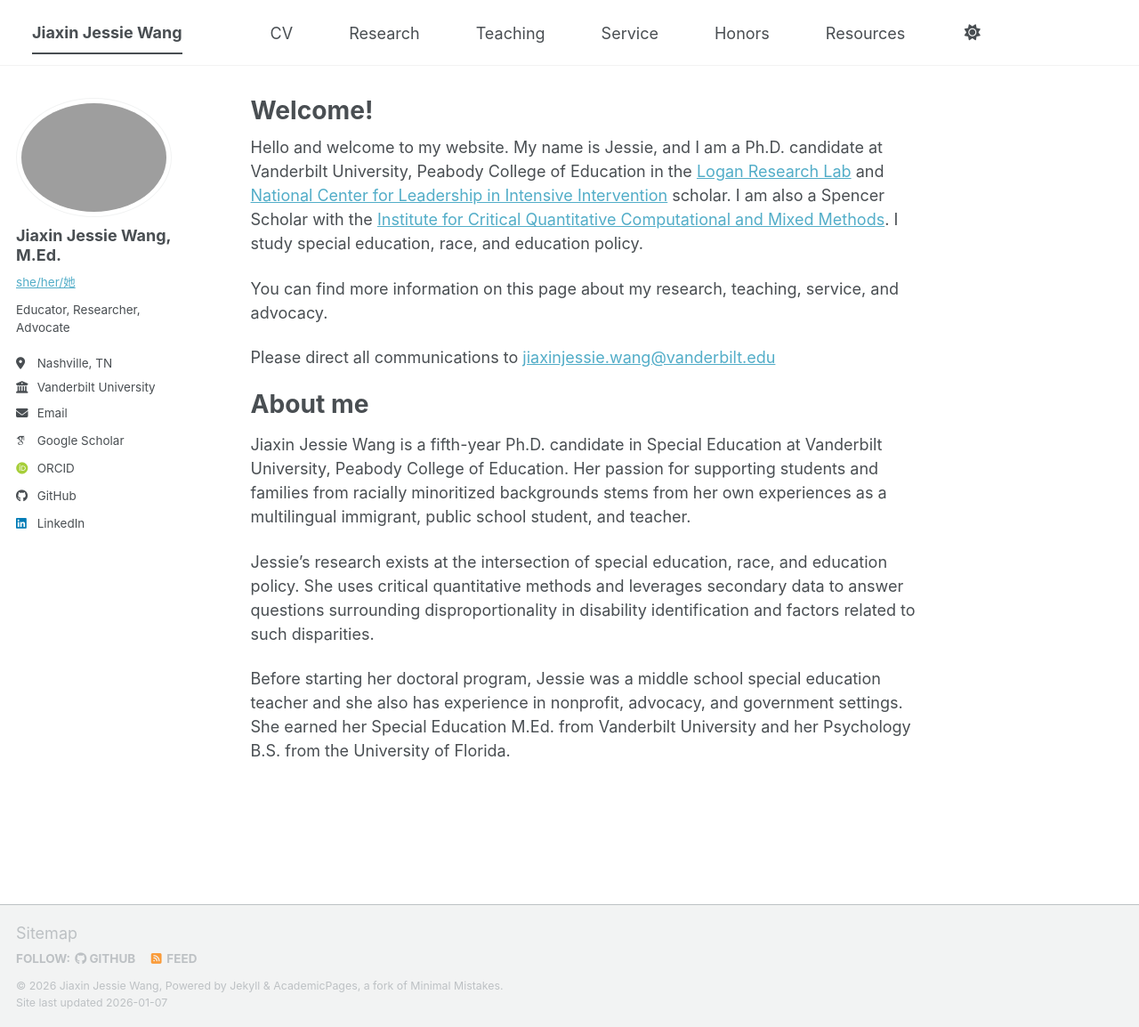
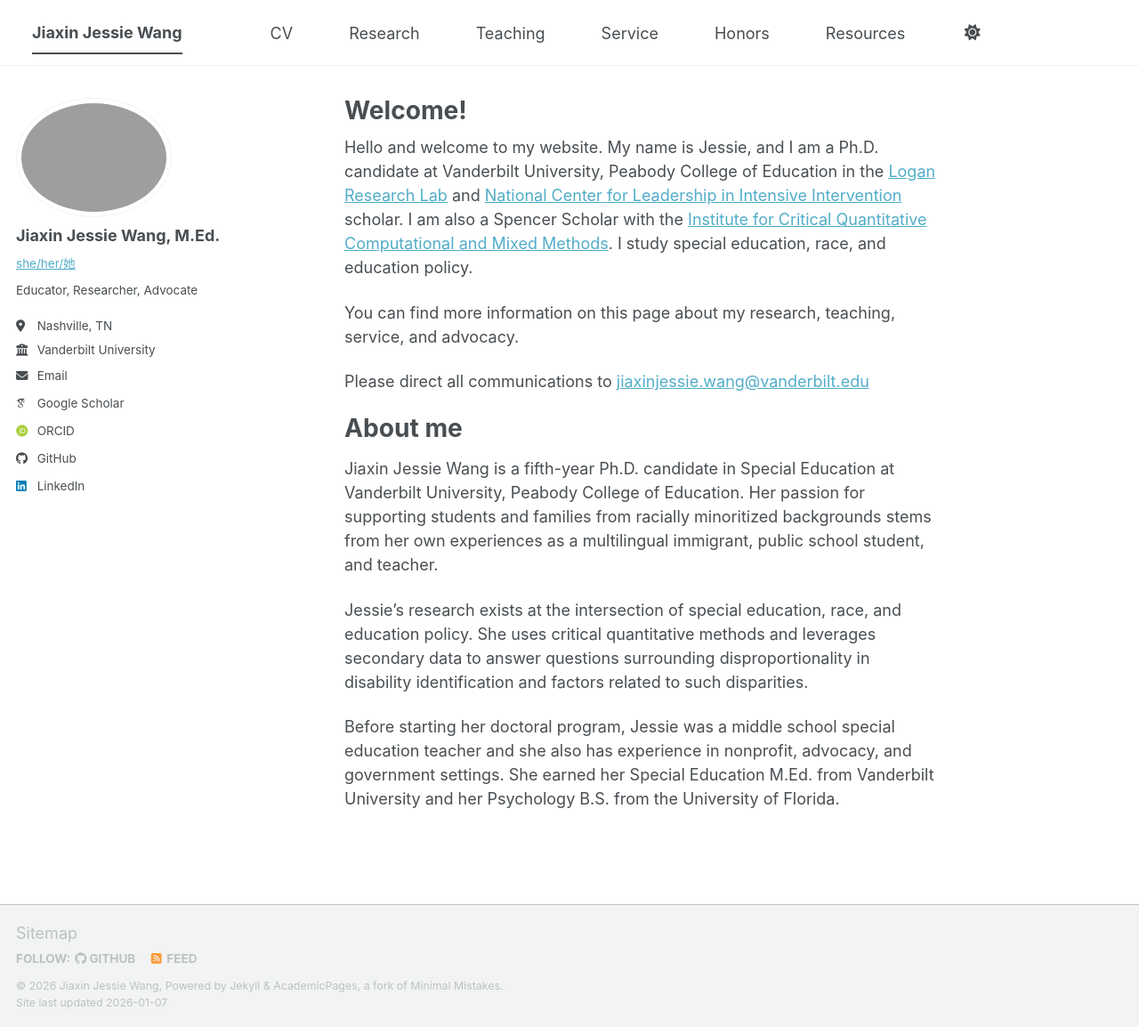
Before and after one commit to jiaxinjessiewang/jiaxinjessiewang.github.io, a Jekyll site: the page built from _pages/about.md, in a window 1280 px wide and 1154 px high. Shown: the whole window at 89% size. Built offline with Jekyll 4.4.1, drawn with Linux system fonts in a browser that asks for light colours; some web fonts are replaced; a script bundle is joined from its source files by our own code; library files that are not in the unit come from our copies.

Commit message:
Expand sidebar width and update Research tab URL to /research

```diff
--- a/_data/navigation.yml
+++ b/_data/navigation.yml
@@ -12,7 +12,7 @@ main:
     url: https://vanderbilt.app.box.com/s/8r94oz066zhw3w65hysecmu0brjbr1lr
 
   - title: "Research"
-    url: /publications/
+    url: /research/
 
   - title: "Teaching"
     url: /teaching/
--- a/_sass/layout/_page.scss
+++ b/_sass/layout/_page.scss
@@ -18,7 +18,7 @@
 
 .page {
   @include breakpoint($large) {
-    @include span(10 of 12 last);
+    @include span(9 of 12 last); // Adjusted from 10 to 9 columns to account for wider sidebar
     @include prefix(0.5 of 12);
     @include suffix(2 of 12);
     margin-left: 1rem; // Additional space from sidebar
--- a/_sass/layout/_sidebar.scss
+++ b/_sass/layout/_sidebar.scss
@@ -25,7 +25,7 @@
   }
 
   @include breakpoint($large) {
-    @include span(2 of 12);
+    @include span(3 of 12); // Expanded sidebar from 2 to 3 columns
     margin-right: 3rem; // Add space between sidebar and main content
     opacity: 1;
     -webkit-transition: opacity 0.2s ease-in-out;
```
